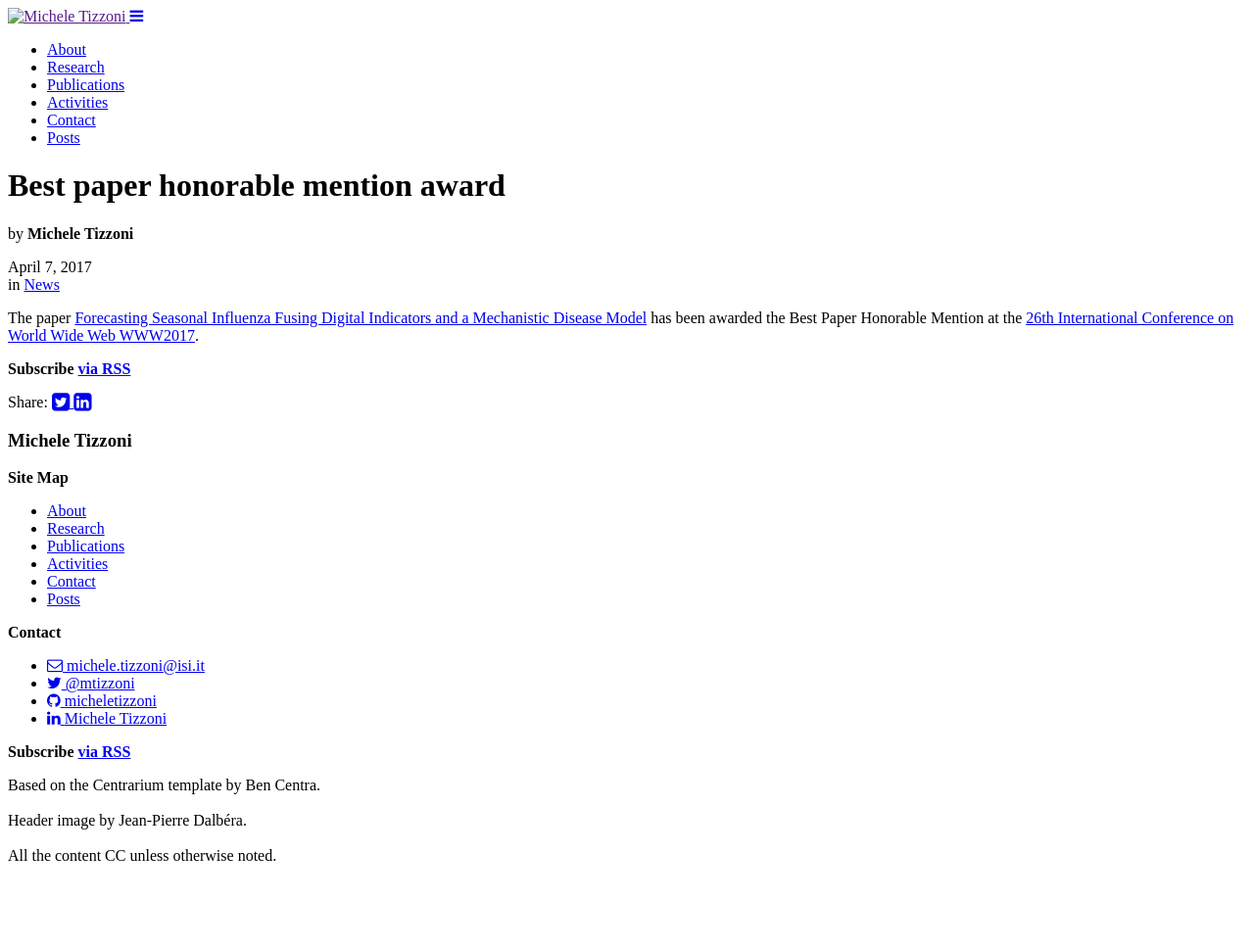
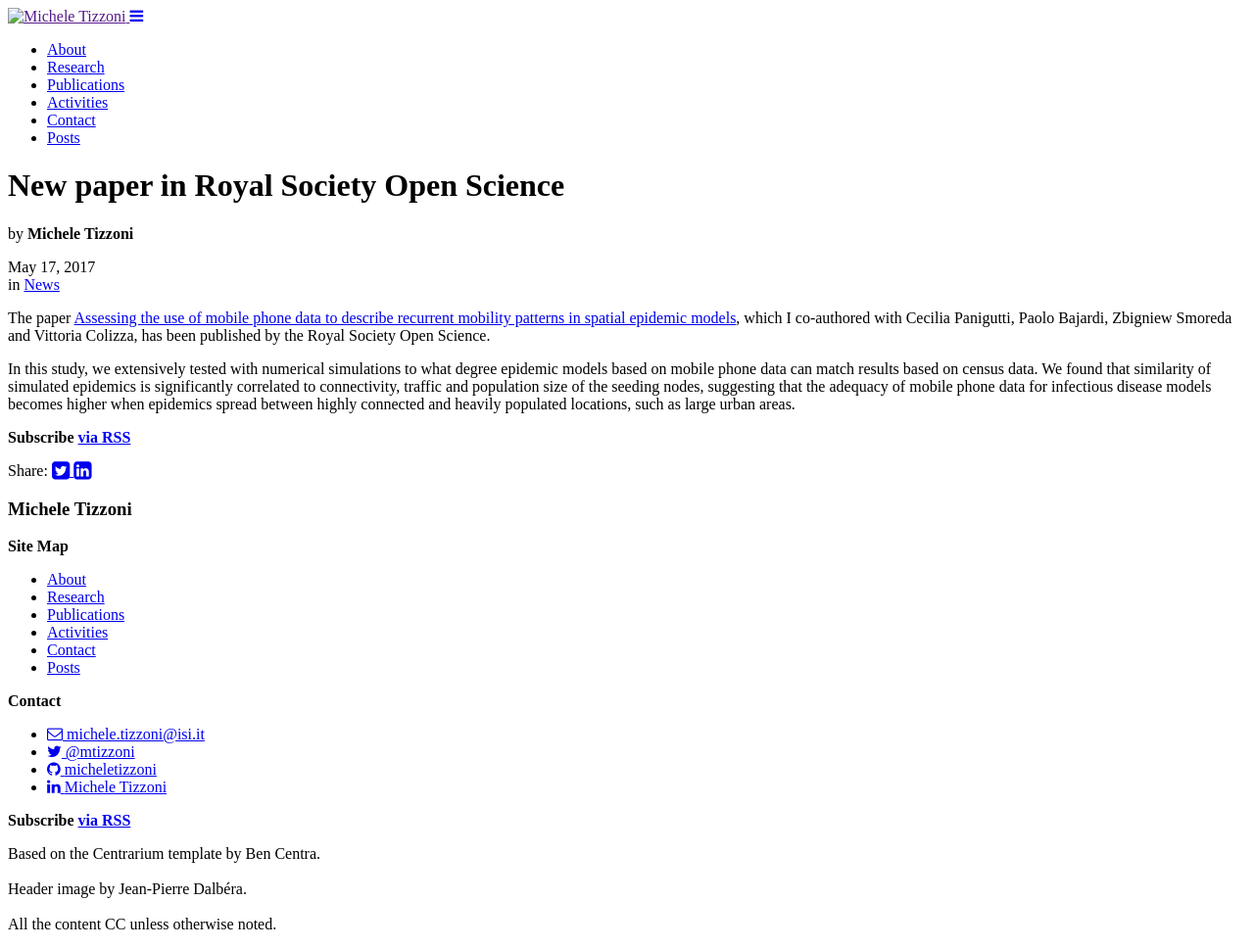
Before and after one commit to micheletizzoni/micheletizzoni.github.io, a Jekyll site: the page built from _posts/2017-04-07-best-paper-www17.markdown, in a window 1280 px wide. Shown: the whole page at 98% size. Built offline with Jekyll 4.4.1, drawn with Linux system fonts in a browser that asks for light colours; nearby versions of some CDN libraries; a style sheet for code colours, icons or effects is not loaded; before the commit the page ends 900 px from its top, so only the background shows below that.

Commit message:
New paper published in RSOS

```diff
--- a/_posts/2017-04-07-best-paper-www17.markdown
+++ b/_posts/2017-04-07-best-paper-www17.markdown
@@ -1,9 +1,12 @@
 ---
 layout: post
-title:  "Best paper honorable mention award"
-date:  2017-04-07 10:00:00
+title:  "New paper in Royal Society Open Science"
+date:  2017-05-17 10:00:00
 author: Michele Tizzoni
 categories: news
 #cover:  "assets/instacode.png"
 ---
-The paper [Forecasting Seasonal Influenza Fusing Digital Indicators and a Mechanistic Disease Model](http://papers.www2017.com.au.s3-website-ap-southeast-2.amazonaws.com/proceedings/p311.pdf) has been awarded the Best Paper Honorable Mention at the [26th International Conference on World Wide Web WWW2017](http://www.www2017.com.au).
+The paper [Assessing the use of mobile phone data to describe recurrent mobility patterns in spatial epidemic models](http://rsos.royalsocietypublishing.org/content/4/5/160950), which I co-authored with Cecilia Panigutti, Paolo Bajardi, Zbigniew Smoreda and Vittoria Colizza, has been published by the Royal Society Open Science.
+
+In this study, we extensively tested with numerical simulations to what degree epidemic models based on mobile phone data can match results based on census data.
+We found that similarity of simulated epidemics is significantly correlated to connectivity, traffic and population size of the seeding nodes, suggesting that the adequacy of mobile phone data for infectious disease models becomes higher when epidemics spread between highly connected and heavily populated locations, such as large urban areas.
```
Also changed, not shown: 3_publications.md (+2 -2 lines), _posts/2017-05-17-paper-RSOS.markdown (added, +9 -0 lines).
